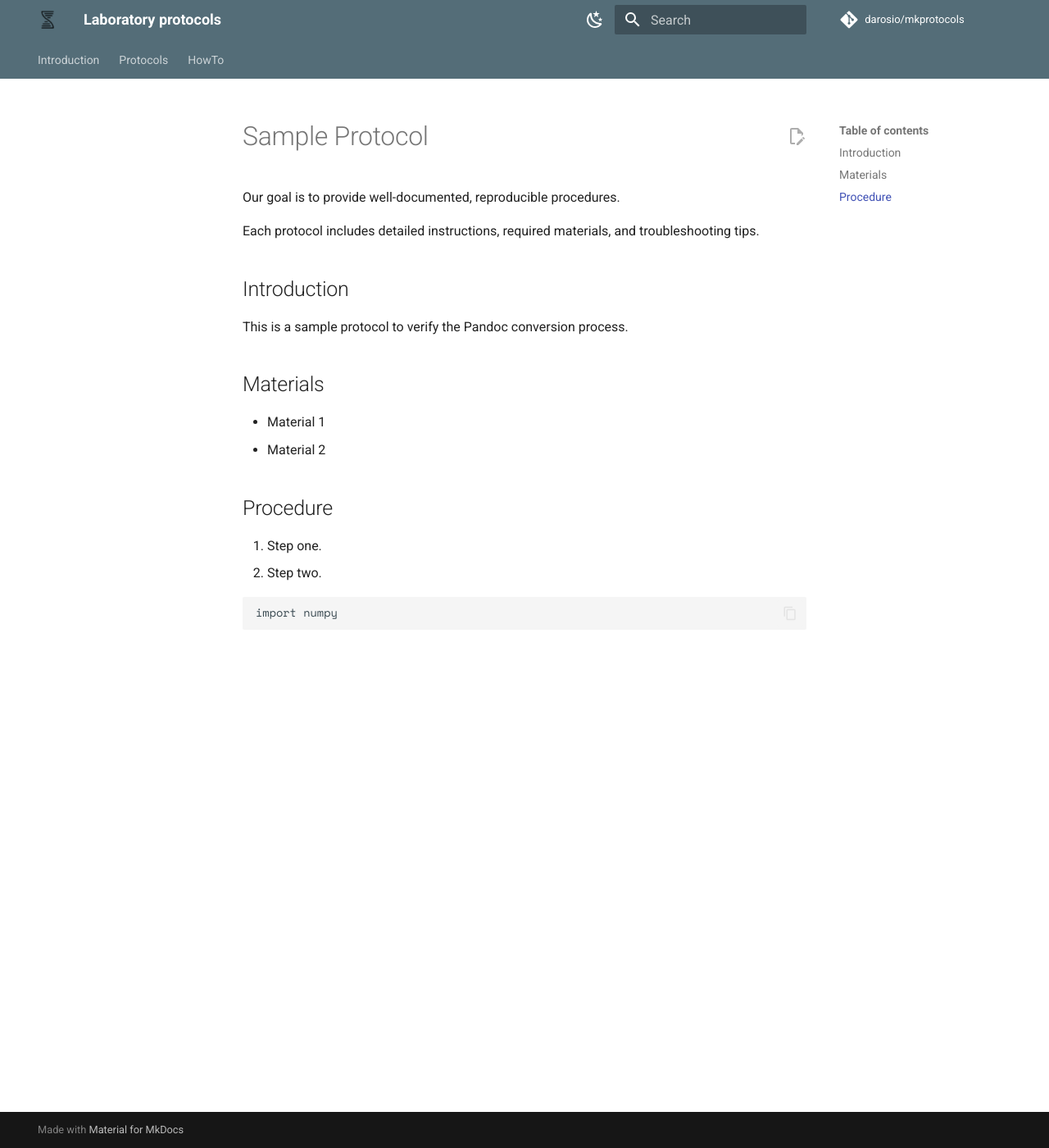
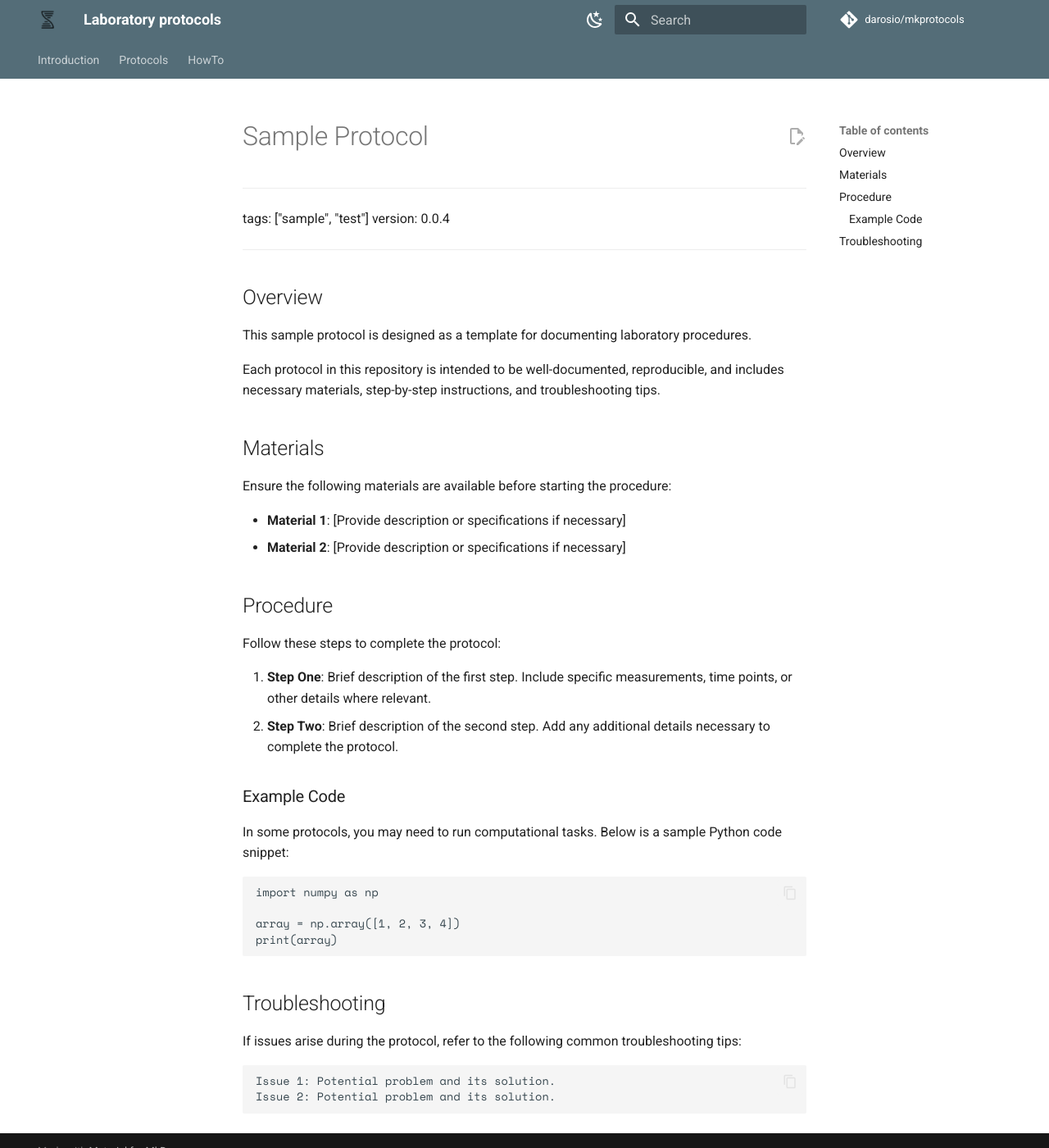
Before and after one commit to darosio/mkprotocols, an MkDocs documentation site: the page built from docs/protocols/Sample_protocol.md, in a window 1280 px wide and 1400 px high. Shown: the whole window at 82% size. Built offline with MkDocs 1.6.1 and Material for MkDocs 9.7.7, drawn with Linux system fonts in a browser that asks for light colours; comment, search, counter and statistics services are not loaded.

Commit message:
fix: sample protocol

````diff
--- a/docs/protocols/Sample_protocol.md
+++ b/docs/protocols/Sample_protocol.md
@@ -1,28 +1,49 @@
----
-title: "Sample Protocol"
-date: 2024-10-09
-description: "A sample protocol for testing purposes."
-tags: ["sample", "test"]
+# Sample Protocol
+
 ---
 
-Our goal is to provide well-documented, reproducible procedures.
+tags: ["sample", "test"]
+version: 0.0.4
 
-Each protocol includes detailed instructions, required materials, and troubleshooting tips.
+---
 
-## Introduction
+## Overview
 
-This is a sample protocol to verify the Pandoc conversion process.
+This sample protocol is designed as a template for documenting laboratory
+procedures.
+
+Each protocol in this repository is intended to be well-documented,
+reproducible, and includes necessary materials, step-by-step instructions, and
+troubleshooting tips.
 
 ## Materials
 
-- Material 1
-- Material 2
+Ensure the following materials are available before starting the procedure:
+
+- **Material 1**: [Provide description or specifications if necessary]
+- **Material 2**: [Provide description or specifications if necessary]
 
 ## Procedure
 
-1. Step one.
-2. Step two.
+Follow these steps to complete the protocol:
+
+1. **Step One**: Brief description of the first step. Include specific measurements, time points, or other details where relevant.
+2. **Step Two**: Brief description of the second step. Add any additional details necessary to complete the protocol.
+
+### Example Code
+
+In some protocols, you may need to run computational tasks. Below is a sample Python code snippet:
 
 ```python
-import numpy
+import numpy as np
+
+array = np.array([1, 2, 3, 4])
+print(array)
 ```
+
+## Troubleshooting
+
+If issues arise during the protocol, refer to the following common troubleshooting tips:
+
+    Issue 1: Potential problem and its solution.
+    Issue 2: Potential problem and its solution.
````
